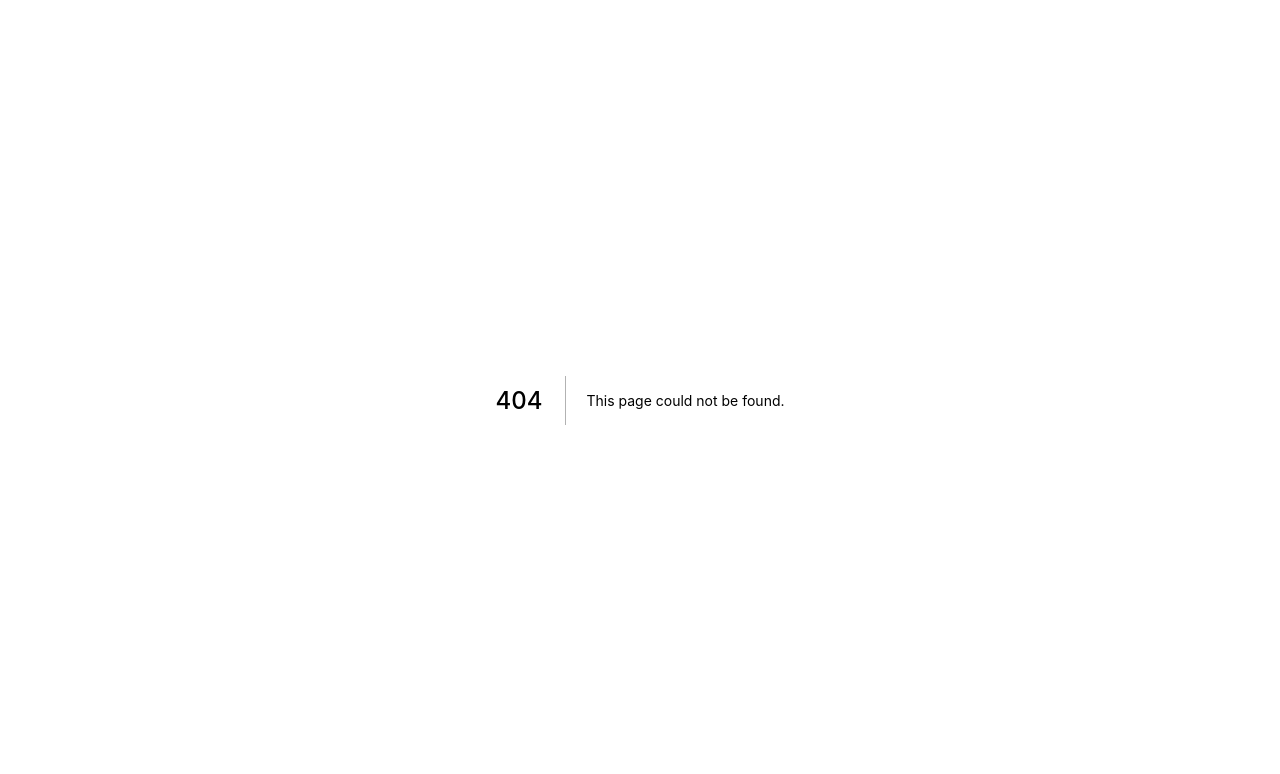
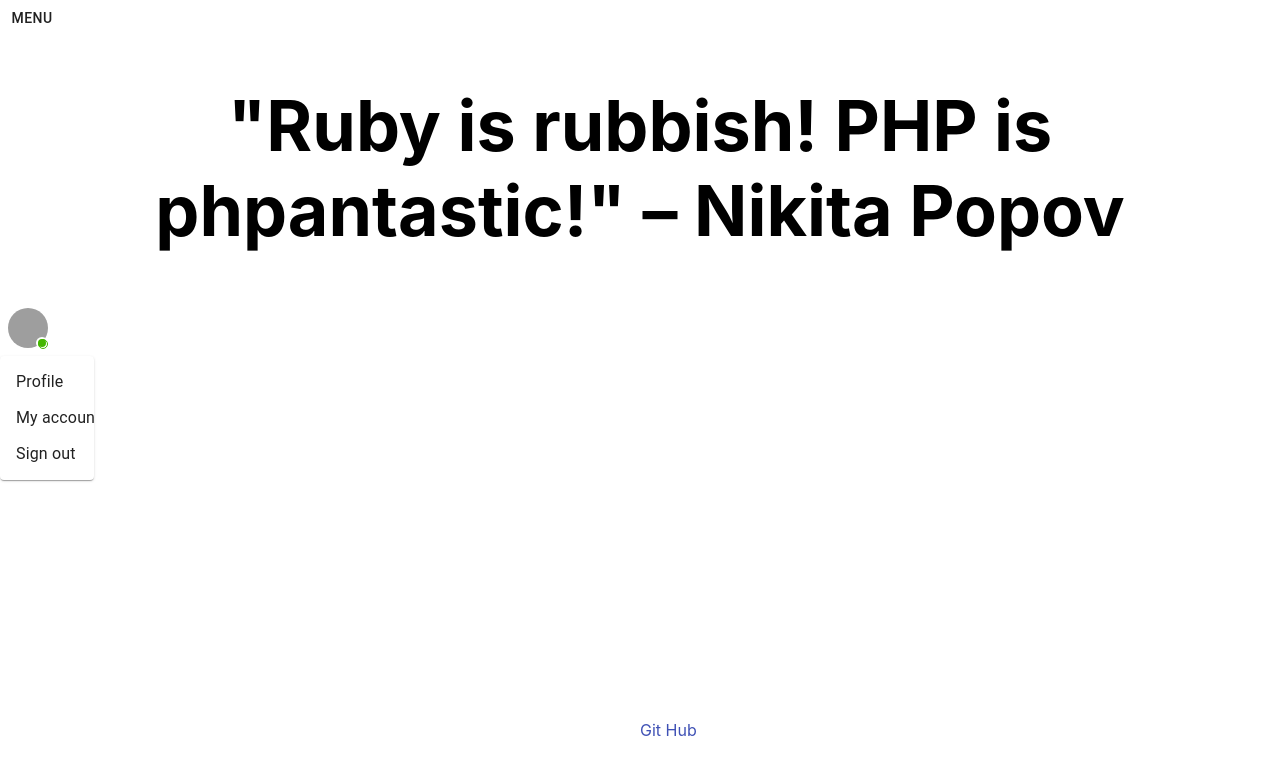
Before and after one commit to ipredoi/progressPlus-client, a Next.js app: page /coaches in a window 1280 px wide. Before the commit this address had no page. Shown: the top 774 px of the page. Built offline with nearby package versions, Linux system fonts and the light colour scheme; grey boxes are pictures that could not be loaded.

Commit message:
coaches dash

```diff
--- a/pages/index.js
+++ b/pages/bootcamper.js
@@ -3,7 +3,7 @@ import TemporaryDrawer from '../Componants/temporaryDrawer';
 import BadgeAvatars from '../Componants/badgeAvatars';
 import MenuListComposition from '../Componants/menuListComposition';
 
-export default function Home() {
+export default function Bootcamper() {
   return (
     <div>
       <TemporaryDrawer />
--- /dev/null
+++ b/pages/coaches.js
@@ -0,0 +1,39 @@
+import { Link } from '@material-ui/core';
+import TemporaryDrawer from '../Componants/temporaryDrawer';
+import BadgeAvatars from '../Componants/badgeAvatars';
+import MenuListComposition from '../Componants/menuListComposition';
+
+export default function Bootcamper() {
+  return (
+    <div>
+      <TemporaryDrawer />
+      <h1 className='h1'>
+        "Ruby is rubbish! PHP is phpantastic!" – Nikita Popov
+      </h1>
+      <BadgeAvatars />
+      <MenuListComposition />
+      <Link
+        target='_blank'
+        id='gitHubLink'
+        className='links'
+        href='https://github.com/'>
+        Git Hub
+      </Link>
+      {/* <Link target="_blank" href='http://freecodecamp.org/'>
+      Free Code Camp
+      </Link>
+        <Link target="_blank" href='https://www.codewars.com/'>
+        Code Wars
+        </Link>
+        <Link target="_blank" href='https://stackoverflow.com/'>
+        Stack Overflow
+        </Link>
+        <Link target="_blank" href='https://www.w3schools.com/'>
+        W3 Schools
+        /<Link>
+        <Link target="_blank" href='https://developer.mozilla.org/en-US/'>
+        MDN Web Docs
+        </Link> */}
+    </div>
+  );
+}
```
